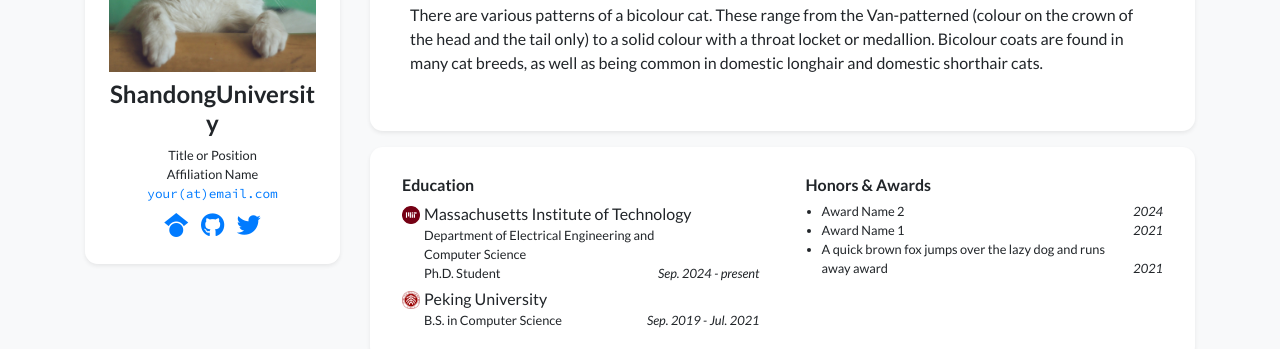
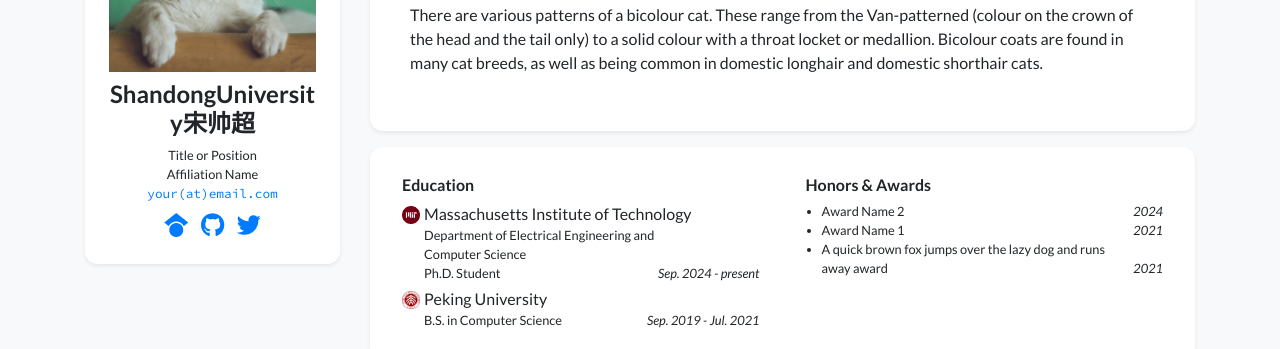
Before and after one commit to shuaichaosong/shuaichaosong.github.io, a Jekyll site: the page built from index.html, in a window 1280 px wide. Shown: the part 239-588 px from the top of the page. Built offline with Jekyll 4.4.1, drawn with Linux system fonts in a browser that asks for light colours; nearby versions of some CDN libraries; a style sheet for code colours, icons or effects is not loaded.

Commit message:
Initial setup: updated personal info and publications

```diff
--- a/_data/profile.yml
+++ b/_data/profile.yml
@@ -1,4 +1,4 @@
-primary_name: "ShandongUniversity"
+primary_name: "ShandongUniversity宋帅超"
 secondary_name: ""
 navbar_name: "Your Name"
 
```
